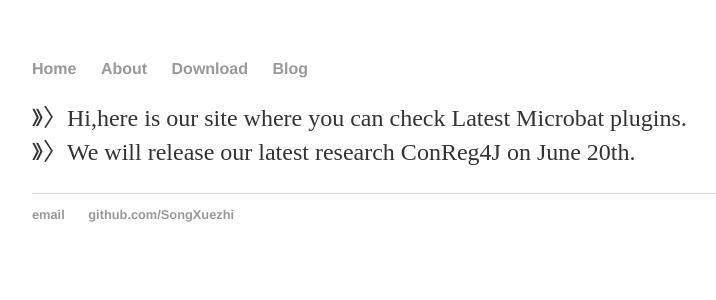
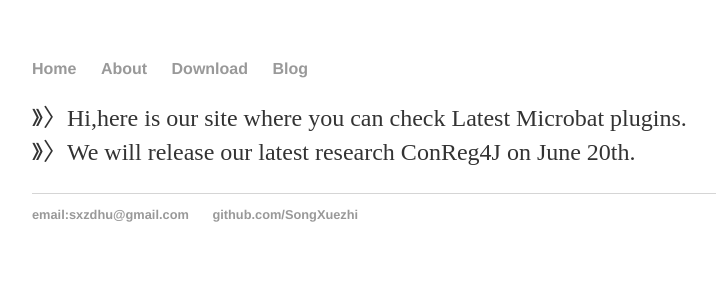
Before and after one commit to SongXueZhi/SongXueZhi.github.io, a Jekyll site: the page built from index.md, in a window 1280 px wide. Shown: the top 300 px of the page, without its empty margins (160-876 px from the left). Built offline with Jekyll 4.4.1, drawn with Linux system fonts in a browser that asks for light colours.

Commit message:
add gmail

```diff
--- a/_layouts/default.html
+++ b/_layouts/default.html
@@ -21,7 +21,7 @@
 			</div><!-- /.container -->
 			<footer>
 	    		<ul>
-	        		<li><a href="sxzdhu@gmail.com">email</a></li>
+	        		<li><a>email:sxzdhu@gmail.com</a></li>
 	        		<li><a href="https://github.com/SongXuezhi">github.com/SongXuezhi</a></li>
 				</ul>
 			</footer>
```
